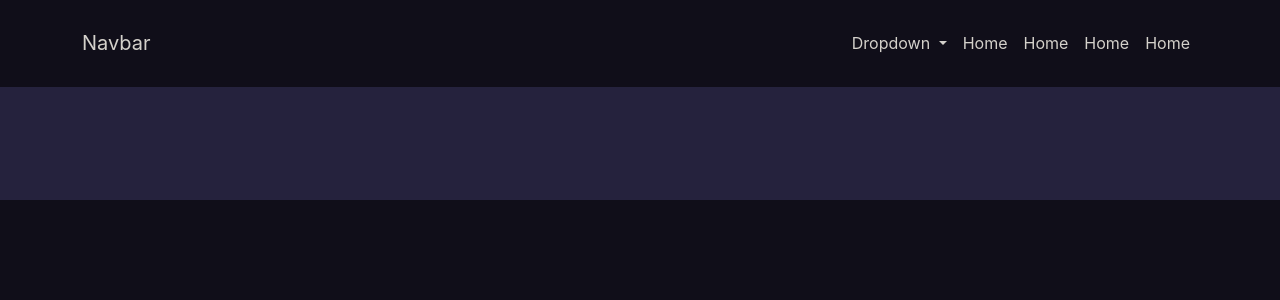
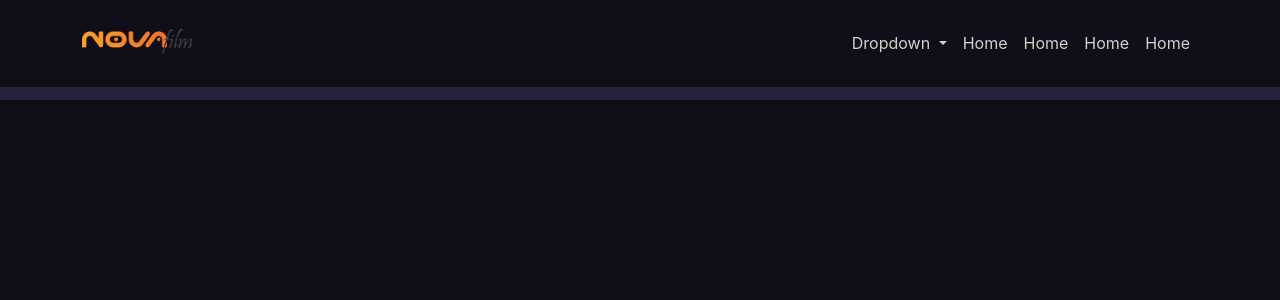
Before and after one commit to MihailGulkin/DjangoCinema, a Django app: page /movie/1 in a window 1280 px wide. Shown: the top 300 px of the page. Run offline with Django 4.2, Linux system fonts and the light colour scheme; some libraries are stand-ins or nearby versions; some web fonts are replaced.

Commit message:
11 commit nabar change

```diff
--- a/web/static/css/base.css
+++ b/web/static/css/base.css
@@ -104,6 +104,17 @@ section
 
 
 /* HEADER SECTION*/
+.navbar-brand
+{
+    display: flex;
+    justify-content: center;
+    align-content: center;
+}
+.navbar-brand  > img
+{
+    width: 125px;
+    height: 40px;
+}
 .header
 {
     position: fixed;
@@ -179,5 +190,5 @@ section
 .footer
 {
     background-color: rgb(37, 34, 61);
-    height: 200px;
+    height: 100px;
 }
--- a/web/templates/web/base.html
+++ b/web/templates/web/base.html
@@ -6,6 +6,8 @@
 <head>
     <meta charset="UTF-8">
     <meta name="viewport" content="width=device-width, initial-scale=1.0">
+{#    <link rel="icon" type="image/"#}
+{#          href="{% static 'image/LOGO.gif' %}" sizes="32x32"/>#}
     <link rel="shortcut icon" type="image/x-icon"
           href="{% static 'image/django.ico' %}"/>
     <link href="https://fonts.googleapis.com/css2?family=Rubik:ital,wght@0,400;0,500;0,600;0,700;1,400;1,500;1,600&display=swap"
@@ -20,7 +22,8 @@
 <header class="header header--fixed">
     <nav class="navbar navbar-expand-md">
         <div class="container">
-            <a class="navbar-brand" href="#">Navbar</a>
+{#            <a class="navbar-brand" href="#">Navbar</a>#}
+            <a class="navbar-brand" href="#"><img src="{% static 'image/LOGO.gif' %}" alt></a>
             <button class="navbar-toggler custom-toggler" type="button" data-bs-toggle="collapse"
                     data-bs-target="#navbarSupportedContent"
                     aria-controls="navbarSupportedContent" aria-expanded="false">
```
Also changed, not shown: web/static/image/LOGO.gif (added).
